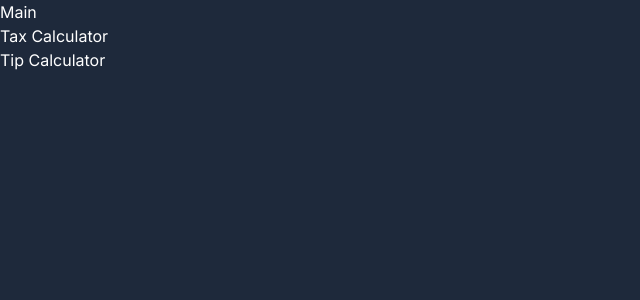
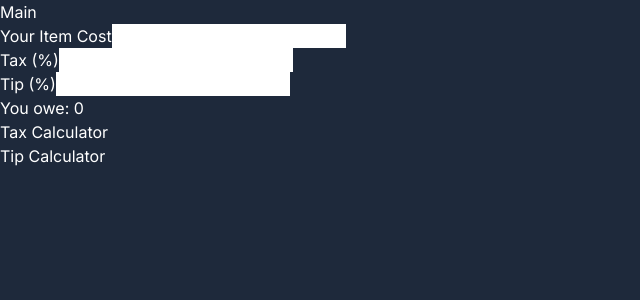
Before and after one commit to brandonmcconathy/bill-splitter, a Next.js app: page / in a window 1280 px wide. Shown: the top 300 px of the page, without its empty margins (0-640 px from the left). Built offline with nearby package versions, Linux system fonts and the light colour scheme.

Commit message:
Added content to components

```diff
--- a/src/app/components/main.tsx
+++ b/src/app/components/main.tsx
@@ -1,5 +1,23 @@
 export default function Main() {
+
+  let share = 0
+
   return(
-    <h1>Main</h1>
+    <section>
+      <h1>Main</h1>
+      <div>
+        <label>Your Item Cost</label>
+        <input />
+      </div>
+      <div>
+        <label>Tax (%)</label>
+        <input />
+      </div>
+      <div>
+        <label>Tip (%)</label>
+        <input />
+      </div>
+      <h2>You owe: {share}</h2>
+    </section>
   )
 }
--- a/src/app/components/taxcalc.tsx
+++ b/src/app/components/taxcalc.tsx
@@ -1,5 +1,7 @@
 export default function TaxCalc() {
   return(
-    <h1>Tax Calculator</h1>
+    <section>
+      <h1>Tax Calculator</h1>
+    </section>
   )
 }
--- a/src/app/components/tipcalc.tsx
+++ b/src/app/components/tipcalc.tsx
@@ -1,5 +1,7 @@
 export default function TipCalc() {
   return(
-    <h1>Tip Calculator</h1>
+    <section>
+      <h1>Tip Calculator</h1>
+    </section>
   )
 }
```
